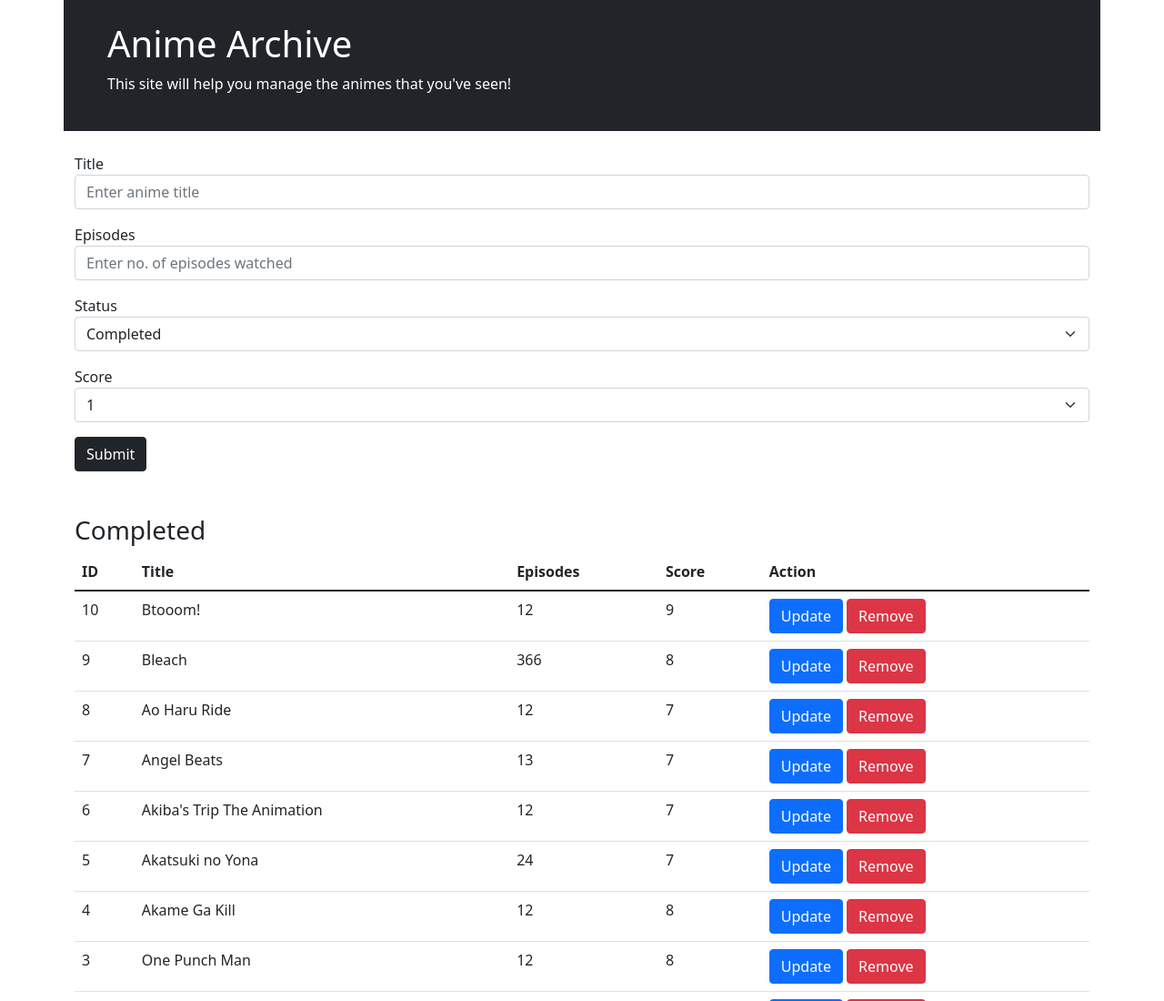
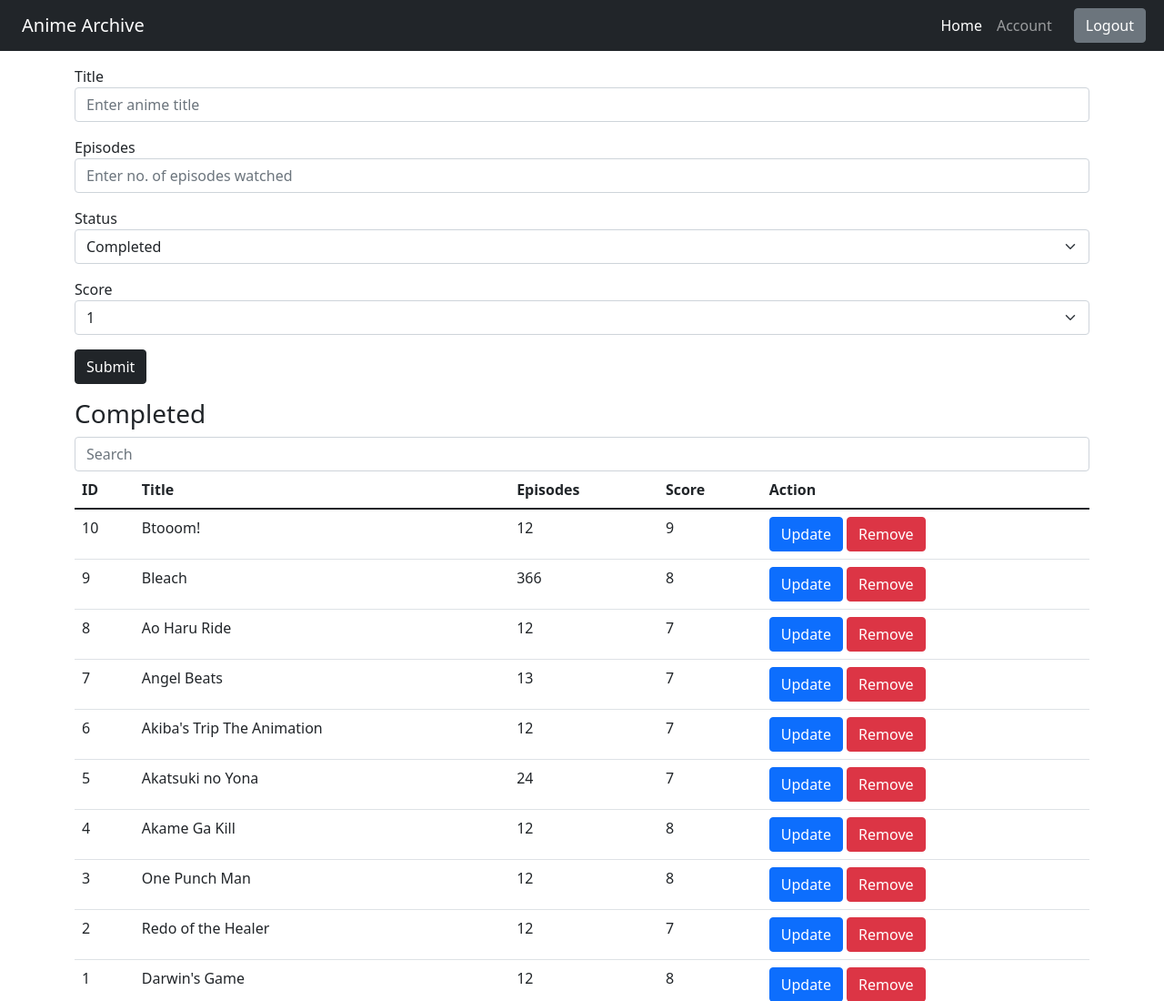
Before and after one commit to sarapmagcode/Anime-Archive-Website, a plain HTML site: page index.html in a window 1280 px wide. Shown: the top 1100 px of the page at 91% size. Drawn offline with nearby package versions, Linux system fonts and the light colour scheme.

Commit message:
added navbar and search bar on frontend

```diff
--- a/index.html
+++ b/index.html
@@ -5,18 +5,34 @@
 		<meta name="viewport" content="width=device-width, initial-scale=1">
 		<link href="https://cdn.jsdelivr.net/npm/bootstrap@5.1.3/dist/css/bootstrap.min.css" rel="stylesheet">
 		<link rel="stylesheet" href="style.css">
-		<title>Anime Archive</title>
+		<title>Anime Archive - Home</title>
 	</head>
 	<body>
 
 		<!-- Header -->
-		<div class="container py-4 p-5 mb-4 bg-dark text-white">
+		<!-- <div class="container py-4 p-5 mb-4 bg-dark text-white">
 			<h1>Anime Archive</h1>
 			<p>This site will help you manage the animes that you've seen!</p>
-		</div>
+		</div> -->
+
+		<!-- Navigation -->
+		<nav class="navbar navbar-expand-sm bg-dark navbar-dark p-2">
+			<a href="index.html" class="navbar-brand px-3">Anime Archive</a>
+			<div class="container-fluid justify-content-end">
+				<ul class="navbar-nav px-3">
+					<li class="nav-item">
+						<a href="index.html" class="nav-link active">Home</a>
+					</li>
+					<li class="nav-item">
+						<a href="account.html" class="nav-link">Account</a>
+					</li>
+				</ul>
+				<button class="btn btn-secondary" type="button">Logout</button>
+			</div>
+		</nav>
 
 		<!-- Form -->
-		<div id="anime-container" class="container mb-5 mt-3">
+		<div id="anime-container" class="container mb-3 mt-3">
 			<div id="msg"></div>
 			<form id="anime-form">
 				<!-- Title -->
@@ -49,6 +65,7 @@
 		<!-- Anime Table -->
 		<div class="container mb-5">
 			<p class="h3">Completed</p>
+			<input type="text" class="form-control me-2" placeholder="Search">
 			<table class="table table-hover">
 				<thead>
 					<tr>
@@ -102,6 +119,6 @@
 
 		<script src="https://cdn.jsdelivr.net/npm/bootstrap@5.1.3/dist/js/bootstrap.bundle.min.js"></script>
 		<script src="https://ajax.googleapis.com/ajax/libs/jquery/3.6.0/jquery.min.js"></script>
-		<script src="main.js"></script>
+		<script src="main.js" async defer></script>
 	</body>
 </html>
```
Also changed, not shown: account.html (added, +29 -0 lines), 1 other file.
